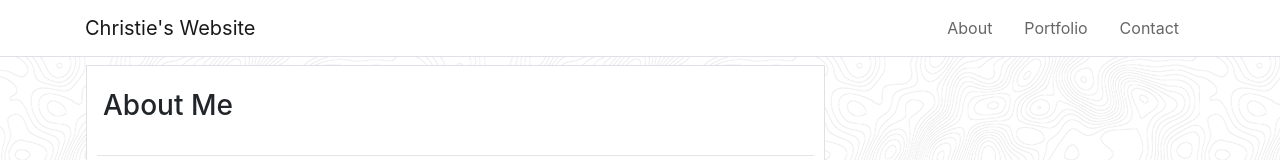
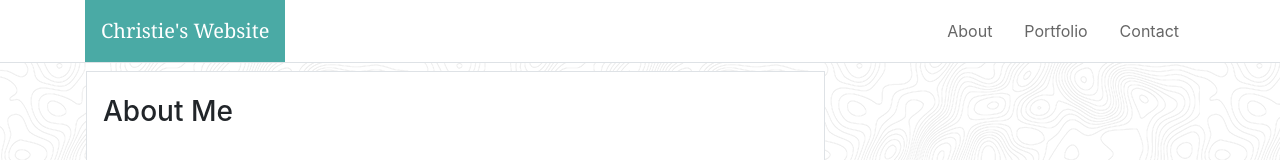
Before and after one commit to christiehennes/Bootstrap-Portfolio, a plain HTML site: page index.html in a window 1280 px wide. Shown: the top 160 px of the page. Drawn offline with nearby package versions, Linux system fonts and the light colour scheme; a script that the page names is missing.

Commit message:
Updating menu styling

```diff
--- a/assets/css/main.css
+++ b/assets/css/main.css
@@ -10,12 +10,21 @@ nav{
     padding: 0;
 }
 
+.navbar-brand{
+    /* color: white; */
+    background-color: #4aaaa5;
+}
+
 .nav-link{
     color: #666666;
 }
 
 .content-divider{
     padding: 0px 10px 0px 10px;
+}
+
+.body-content{
+    margin-bottom: 20px;
 }
 
 .content-wrapper{
@@ -62,3 +71,8 @@ nav{
     margin-bottom: auto;
     font-family: Georgia, 'Times New Roman', Times, serif;
 }
+
+/* Font Styling */
+.header-text {
+    font-family: Georgia, 'Times New Roman', Times, serif;
+}
--- a/index.html
+++ b/index.html
@@ -14,9 +14,9 @@
 
 
 <!-- Menu -->
-<nav class="navbar navbar-light navbar-static-top bg-white border-bottom">
+<nav class="navbar navbar-light navbar-static-top bg-white border-bottom p-0">
     <div class="container">
-        <a class="navbar-brand" href="#">Christie's Website</a>
+        <a class="navbar-brand p-3 text-white header-text" href="#">Christie's Website</a>
 
         <div class="nav-bar-link ">
             <ul class="nav mr-auto flex-row">
@@ -34,6 +34,7 @@
         </div>
     </div>
 </nav>
+
 
 
 <!-- Body Content-->
```
Also changed, not shown: contact.html (+3 -2 lines), portfolio.html (+1 -1 lines).
